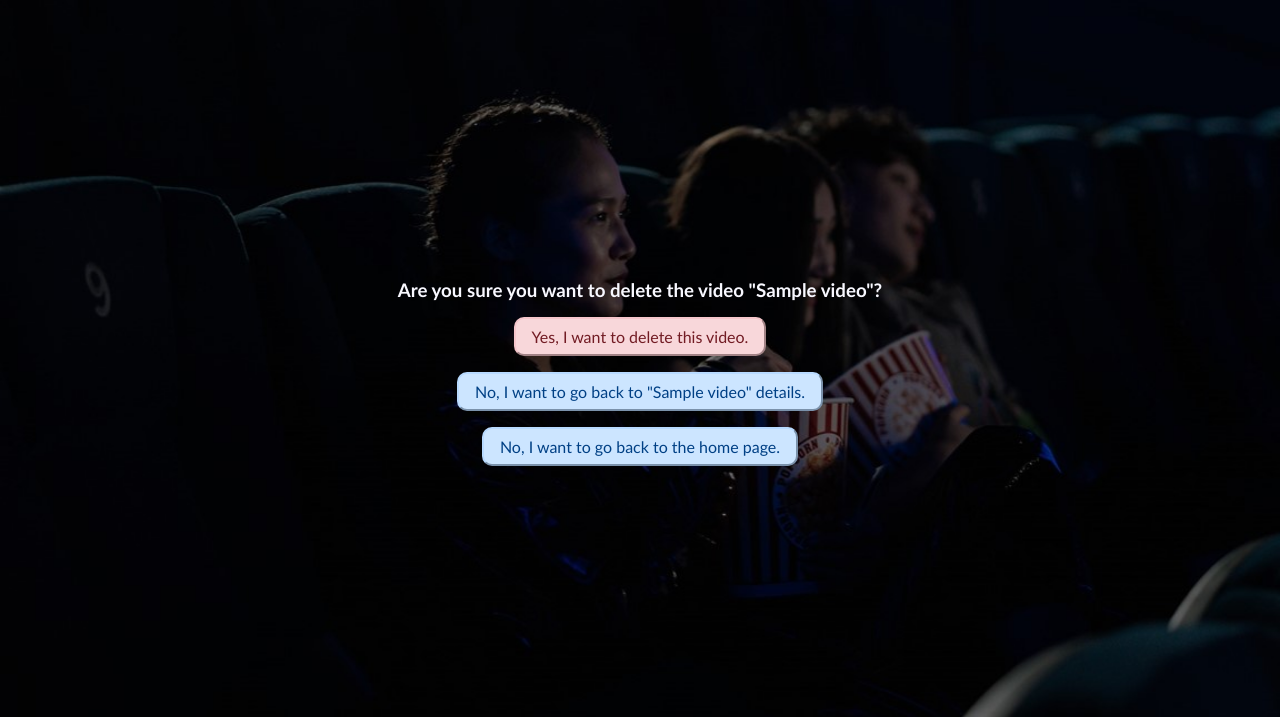
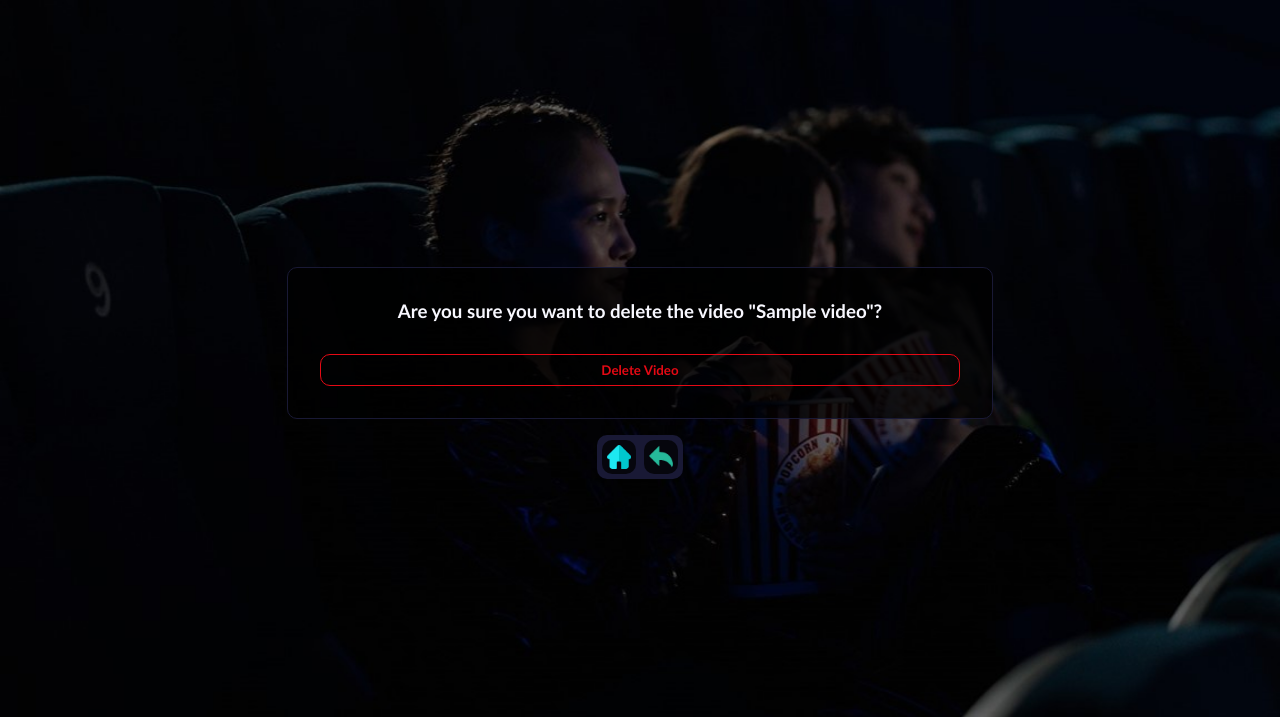
Before and after one commit to VicentBotellaFerragud/Videoflix-Application, a Django app: page /delete-video/1 in a window 1280 px wide. Shown: the part 55-772 px from the top of the page. Run offline with Django 4.2, Linux system fonts and the light colour scheme; a user stored in the database is signed in; tables that the repository leaves empty hold one stand-in row (values such as "Sample post").

Commit message:
first version of the app finished

```diff
--- a/videoflix/content/forms.py
+++ b/videoflix/content/forms.py
@@ -27,3 +27,9 @@ class NewVideoForm(forms.ModelForm):
 	class Meta:
 		model = Video
 		fields = ("title", "description", "video_file")
+
+class EditVideoForm(forms.ModelForm):
+
+	class Meta:
+		model = Video
+		fields = ("title", "description")
--- a/videoflix/content/templates/videoflix/delete-video.html
+++ b/videoflix/content/templates/videoflix/delete-video.html
@@ -8,16 +8,15 @@
 
         {% csrf_token %}
         <h3>Are you sure you want to delete the video "{{ video.title }}"?</h3>
-        <button class="confirm-video-deletion-button alert-danger">Yes, I want to delete this video.</button>
+        <button class="confirm-video-deletion-button alert-danger">Delete Video</button>
 
     </form>
 
-    <a href="/video-details/{{ video.pk }}">
-        <button class="back-to-details-button">No, I want to go back to "{{ video.title }}" details.</button>
-    </a>
-    <a href="/home/">
-        <button class="back-to-home-button">No, I want to go back to the home page.</button>
-    </a>
+    {% load static %}
+    <div class="delete-video-return-div">
+        <a href="/home/"><img class="back-to-home" src="{% static 'img/home.png' %}"></a>
+        <a href="/video-details/{{ video.pk }}"><img src="{% static 'img/back.png' %}"></a>
+    </div>
 
 </div>
 
--- a/videoflix/content/views.py
+++ b/videoflix/content/views.py
@@ -5,7 +5,7 @@ from django.contrib.auth.decorators import login_required
 from django.http import HttpResponseRedirect
 from django.contrib.auth import authenticate, login, logout
 from django.views.decorators.cache import cache_page
-from .forms import NewUserForm, NewVideoForm
+from .forms import NewUserForm, NewVideoForm, EditVideoForm
 from django.contrib.auth.forms import AuthenticationForm
 from .models import Video
 from .tokens import account_activation_token
@@ -177,6 +177,33 @@ def see_video_details(request, pk):
     return render(request, 'videoflix/video-details.html', {'video': video_to_display})
 
 @login_required(login_url = '/login/')
+def edit_video(request, pk):
+
+    video_to_edit = Video.objects.get(pk = pk)
+
+    if request.method == "POST":
+        form = EditVideoForm(request.POST)
+
+        if form.is_valid():
+            video_to_edit.title = form.cleaned_data.get('title')
+            video_to_edit.description = form.cleaned_data.get('description')
+            video_to_edit.save()
+            form = EditVideoForm()
+            messages.success(request, "You have successfully edited the video!")
+
+            return redirect_to_home(request)
+
+        else:
+            messages.error(request, "Video could not be edited. Please try it again.")
+            storage = get_messages(request)
+
+            return render(request, 'videoflix/edit-video.html', {'video': video_to_edit, 'messages': storage})
+
+    form = EditVideoForm()
+
+    return render(request, 'videoflix/edit-video.html', {'video': video_to_edit})
+
+@login_required(login_url = '/login/')
 def delete_video(request, pk):
 
     video_to_delete = Video.objects.get(pk = pk)
--- a/videoflix/static/css/style.css
+++ b/videoflix/static/css/style.css
@@ -30,7 +30,7 @@ nav {
     height: 55px;
     display: flex;
     justify-content: center;
-    background-color: rgba(0, 0, 0, 0.5);
+    background-color: rgba(0, 0, 0, .5);
     position: relative;
 }
 
@@ -152,6 +152,10 @@ nav h1 span {
 .close-message-button:hover {
     cursor: pointer;
     background-color: rgba(0, 0, 0, 0.15);
+}
+
+.back-to-home {
+    margin-right: .5rem;
 }
 
 .d-none {
@@ -341,7 +345,7 @@ nav h1 span {
     height: fit-content;
     width: calc(20% - 1rem);
     margin-right: 1rem;
-    padding: 0.5rem;
+    padding: .5rem;
     border-radius: 10px;
     background-color: #191935;
     transition: .5s;
@@ -366,6 +370,7 @@ nav h1 span {
 .video-container h6 {
     display: flex;
     justify-content: space-between;
+    align-items: center;
 }
 
 .video-container h6 a {
@@ -465,7 +470,6 @@ nav h1 span {
     color: #856404;
     background-color: #fff3cd;
     border-color: #ffeeba;
-    display: none;
 }
 
 .wait-for-div p {
@@ -488,7 +492,7 @@ nav h1 span {
     margin: 8px;
     border: 8px solid #fff;
     border-radius: 50%;
-    animation: lds-ring 1.2s cubic-bezier(0.5, 0, 0.5, 1) infinite;
+    animation: lds-ring 1.2s cubic-bezier(.5, 0, .5, 1) infinite;
     border-color: #856404 transparent transparent transparent;
 }
 
@@ -514,52 +518,194 @@ nav h1 span {
     }
 }
 
+/* Video details view style */
+
+.video-details-container {
+    height: fit-content;
+    padding: .5rem;
+    border-radius: 10px;
+    background-color: #191935;
+    max-width: 50vw;
+}
+
+.video-details-container h3, h4 {
+    text-align: center;
+}
+
+.video-details-container h4 {
+    margin-block: 1rem;
+}
+
+.video-details-container video {
+    margin-block: .5rem;
+    border-radius: 10px;
+    width: 50vw;
+    height: 50vh;
+    background-color: black;
+}
+
+.video-details-container h6 {
+    display: flex;
+    justify-content: space-between;
+    align-items: center;
+}
+
+.video-details-container h6 div {
+    display: flex;
+}
+
+.video-details-container h6 a {
+    display: flex;
+}
+
+.video-details-container h6 img {
+    width: 1.5rem;
+    transition: .5s;
+    margin-left: .5rem;
+    border-radius: 10px;
+    padding: 5px;
+    background: rgba(0, 0, 0, .75);
+}
+
+.video-details-container h6 img:hover {
+    filter: brightness(1.35);
+}
+
+/* Edit video view style */
+
+.edit-video-form {
+    min-width: 50vw;
+    padding: 2rem;
+    background-color: rgba(0, 0, 0, .75);
+    border: 1px solid #191935;
+    border-radius: 10px;
+    display: flex;
+    flex-direction: column;
+    align-items: center;
+    margin-bottom: 1rem;
+}
+
+.edit-video-form h2 {
+    margin-bottom: 1.5rem;
+}
+
+.edit-video-form input {
+    width: 80%;
+    height: 1.5rem;
+    margin-bottom: 1rem;
+    padding-inline: 1rem;
+    border: none;
+    color: ghostwhite;
+    border-bottom: 1px solid ghostwhite;
+    background-color: transparent;
+    text-align: center;
+}
+
+.edit-video-form input:focus {
+    outline: none;
+}
+
+.edit-video-form button {
+    width: 100%;
+    height: 2rem;
+    border-radius: 10px;
+    color: #E50914;
+    border: 1px solid #E50914;
+    font-weight: bold;
+    background-color: transparent;
+    transition: .5s;
+    margin-top: 1rem;
+}
+
+.edit-video-form button:hover {
+    cursor: pointer;
+    background-color: #E50914;
+    color: white;
+    letter-spacing: 2.5px;
+}
+
+.edit-video-return-div {
+    display: flex;
+    padding: 5px;
+    border-radius: 10px;
+    background-color: #191935;
+}
+
+.edit-video-return-div a {
+    display: flex;
+}
+
+.edit-video-return-div img {
+    width: 1.5rem;
+    transition: .5s;
+    border-radius: 10px;
+    padding: 5px;
+    background: rgba(0, 0, 0, .75);
+}
+
+.edit-video-return-div img:hover {
+    filter: brightness(1.35);
+}
+
 /* Delete video view style */
 
 .delete-video-form {
-    text-align: center;
+    min-width: 50vw;
+    padding: 2rem;
+    background-color: rgba(0, 0, 0, .75);
+    border: 1px solid #191935;
+    border-radius: 10px;
+    display: flex;
+    flex-direction: column;
+    align-items: center;
+    margin-bottom: 1rem;
 }
 
 .delete-video-form h3 {
     margin-bottom: 1rem;
+    text-align: center;
 }
 
-.confirm-video-deletion-button {
-    padding-inline: 1rem;
-    padding-block: 0.5rem;
-    font-size: 16px;
-    margin-bottom: 1rem;
+.delete-video-form button {
+    width: 100%;
+    height: 2rem;
     border-radius: 10px;
+    color: #E50914;
+    border: 1px solid #E50914;
+    font-weight: bold;
+    background-color: transparent;
     transition: .5s;
+    margin-top: 1rem;
 }
 
-.confirm-video-deletion-button:hover {
-    color: #fff;
-    background-color: #dc3545;
-    border-color: #dc3545;
+.delete-video-form button:hover {
     cursor: pointer;
+    background-color: #E50914;
+    color: white;
+    letter-spacing: 2.5px;
 }
 
-.back-to-details-button {
-    margin-bottom: 1rem;
+.delete-video-return-div {
+    display: flex;
+    padding: 5px;
+    border-radius: 10px;
+    background-color: #191935;
 }
 
-.back-to-details-button, .back-to-home-button {
-    padding-inline: 1rem;
-    padding-block: 0.5rem;
-    font-size: 16px;
-    border-radius: 10px;
-    color: #004085;
-    background-color: #cce5ff;
-    border-color: #b8daff;
-    transition: .5s;
+.delete-video-return-div a {
+    display: flex;
 }
 
-.back-to-details-button:hover, .back-to-home-button:hover {
-    color: #fff;
-    background-color: #0069d9;
-    border-color: #0069d9;
-    cursor: pointer;
+.delete-video-return-div img {
+    width: 1.5rem;
+    transition: .5s;
+    border-radius: 10px;
+    padding: 5px;
+    background: rgba(0, 0, 0, .75);
+}
+
+.delete-video-return-div img:hover {
+    filter: brightness(1.35);
 }
 
 /* For smartphones */
--- a/videoflix/videoflix/urls.py
+++ b/videoflix/videoflix/urls.py
@@ -27,6 +27,7 @@ urlpatterns = [
     path('activate/<uidb64>/<token>', views.activate_user, name = 'activate'),
     path('home/', views.index, name = 'home'),
     path('video-details/<int:pk>', views.see_video_details, name = 'video-details'),
+    path('edit-video/<int:pk>', views.edit_video, name = 'edit-video'),
     path('delete-video/<int:pk>', views.delete_video, name = 'delete-video'),
     path('logout/', views.log_out, name = 'logout'),
     path('admin/', admin.site.urls, name = 'admin'),
```
Also changed, not shown: videoflix/content/signals.py (+16 -12 lines), videoflix/content/templates/videoflix/edit-video.html (added, +28 -0 lines), videoflix/content/templates/videoflix/index.html (+6 -6 lines), videoflix/content/templates/videoflix/video-details.html (+17 -3 lines), videoflix/static/img/back.png (added), videoflix/static/img/delete.png, videoflix/static/img/edit.png (added), videoflix/static/img/home.png (added).
